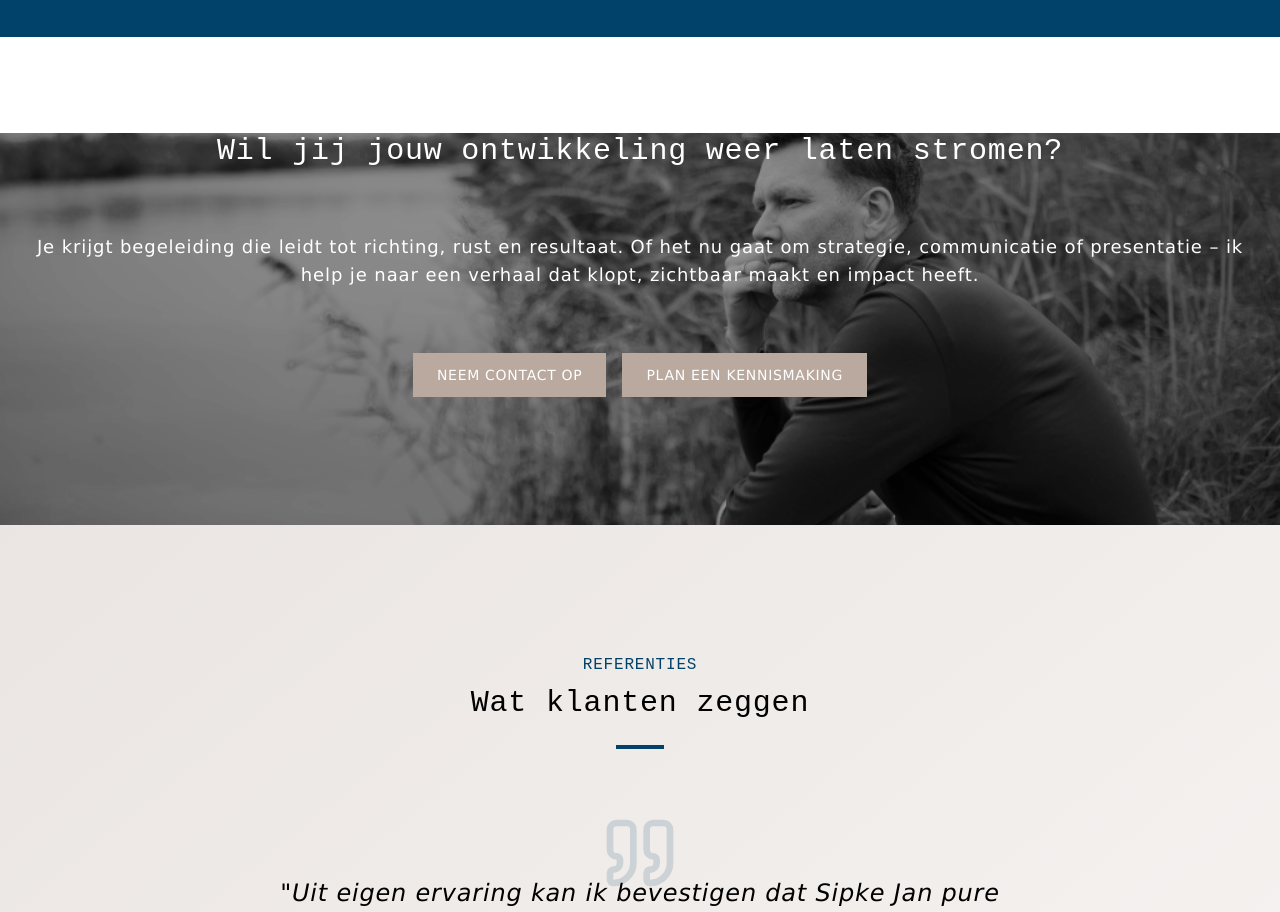
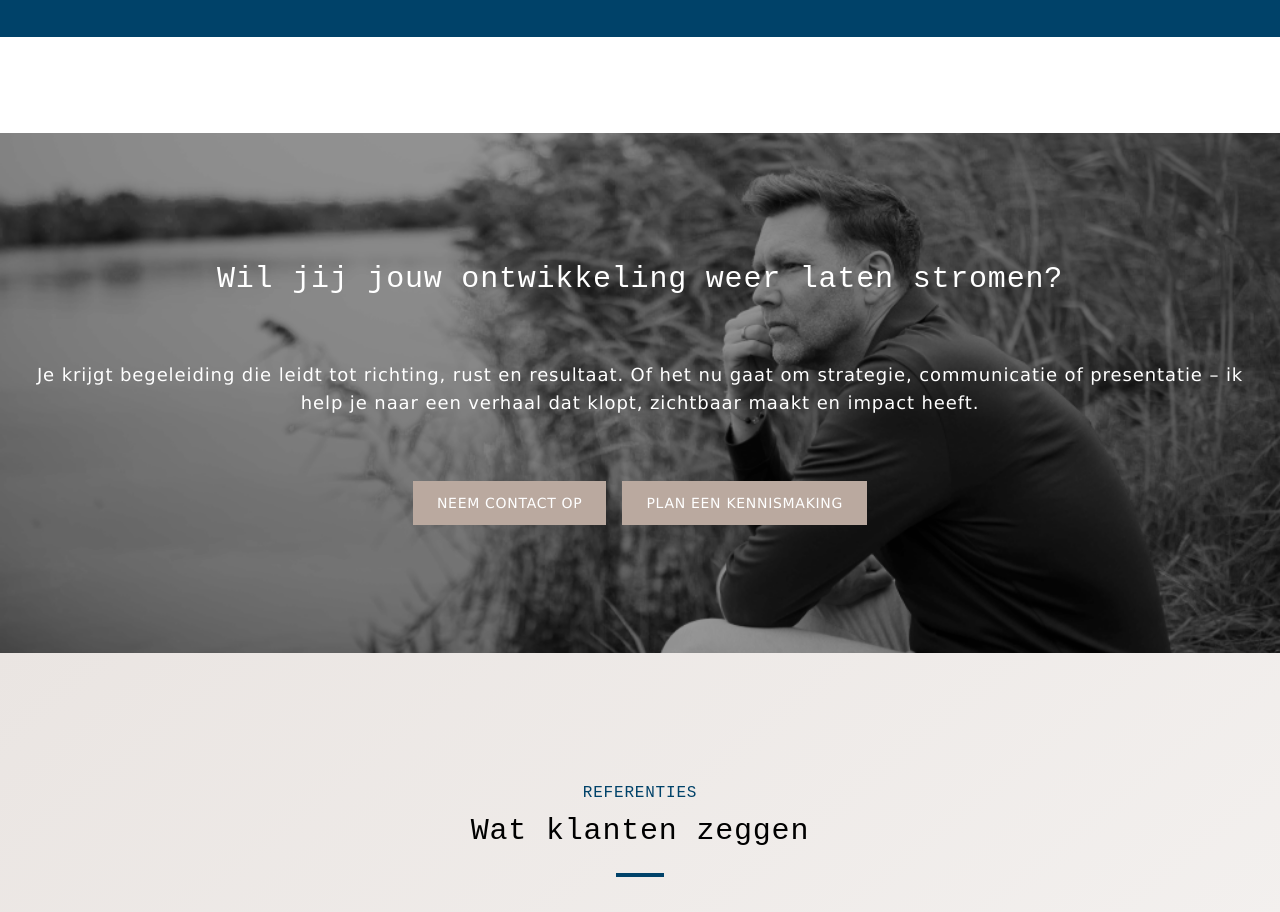
Before and after one commit to accounts-sbo/MensenWijzerProject, a React (Vite) app: page / in a window 1280 px wide. Shown: the part 3280-4192 px from the top of the page. Built offline with nearby package versions, Linux system fonts and the light colour scheme; a web font is replaced by a local one.

Commit message:
Reverted to edit edt-b069d3d4-2eee-44ee-a06f-d4b4db4ea477: "Fix: Implement menu button navigation
Update menu button functionality to navigate to the correct sections on the landing page."

```diff
--- a/src/components/WorkWithMe.tsx
+++ b/src/components/WorkWithMe.tsx
@@ -4,7 +4,7 @@ import React from 'react';
 const WorkWithMe = () => {
   return (
     <section
-      className="pb-24 md:pb-32 relative overflow-hidden"
+      className="py-24 md:py-32 relative overflow-hidden"
       style={{
         backgroundImage: 'url("/lovable-uploads/136336cb-9a01-4434-9e0d-b44c9a9805bc.png")',
         backgroundSize: 'cover',
```
